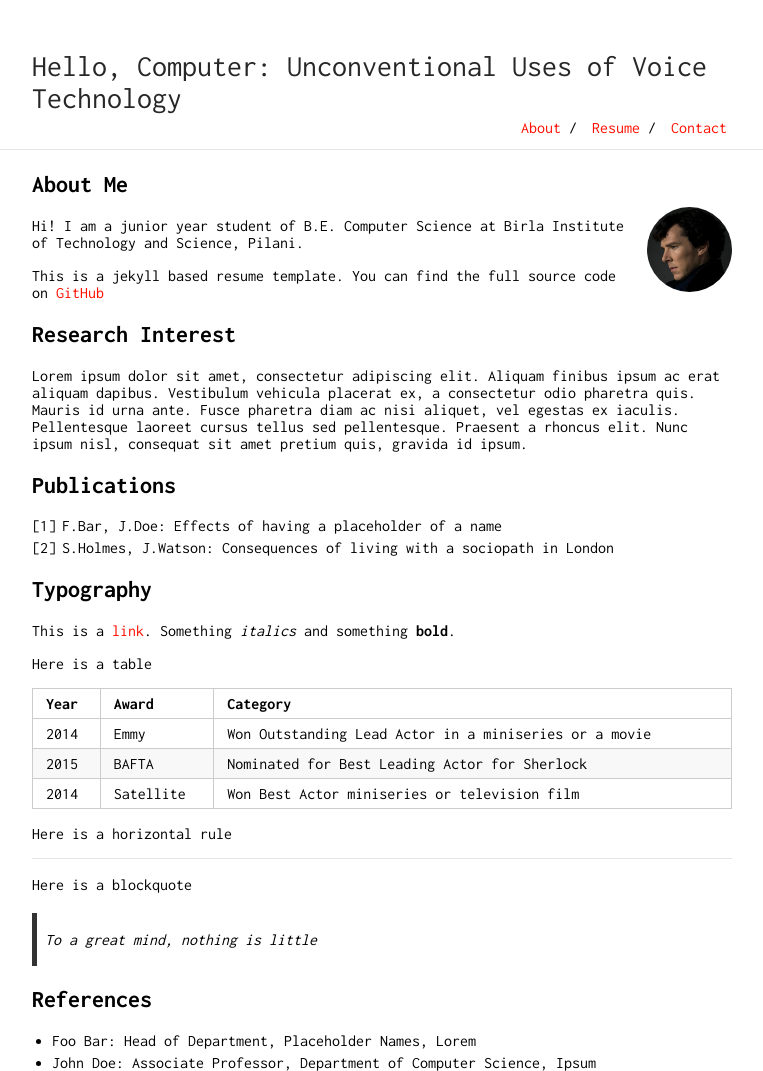
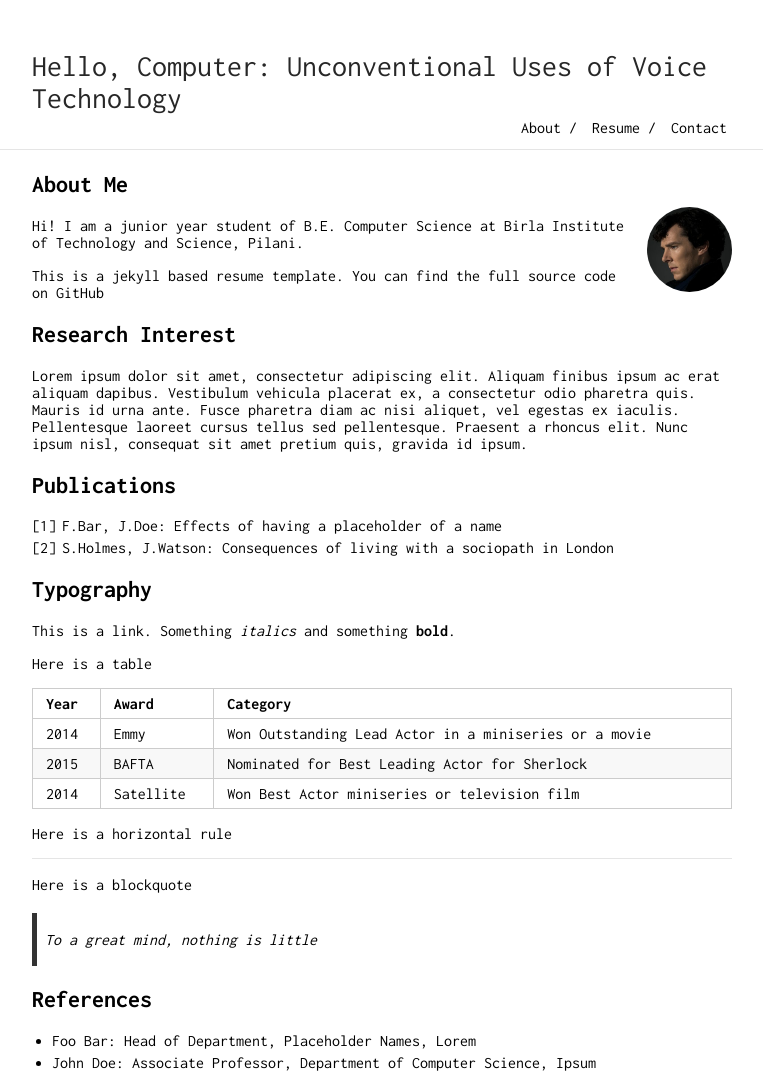
Before and after one commit to nicolehe/nicolehe.github.io, a Jekyll site: the page built from index.md, in a window 1280 px wide. Shown: the whole page, without its empty margins (258-1021 px from the left). Built offline with Jekyll 4.4.1, drawn with Linux system fonts in a browser that asks for light colours; our own code applies the rules of GitHub Pages for plain Markdown files.

Commit message:
change color

```diff
--- a/_sass/vars.scss
+++ b/_sass/vars.scss
@@ -2,7 +2,7 @@
  * Customization Variables
  */
 
-$accent: #FF0F00;
+$accent: #000000;
 $image-size: 85px;
 
 /*
```
